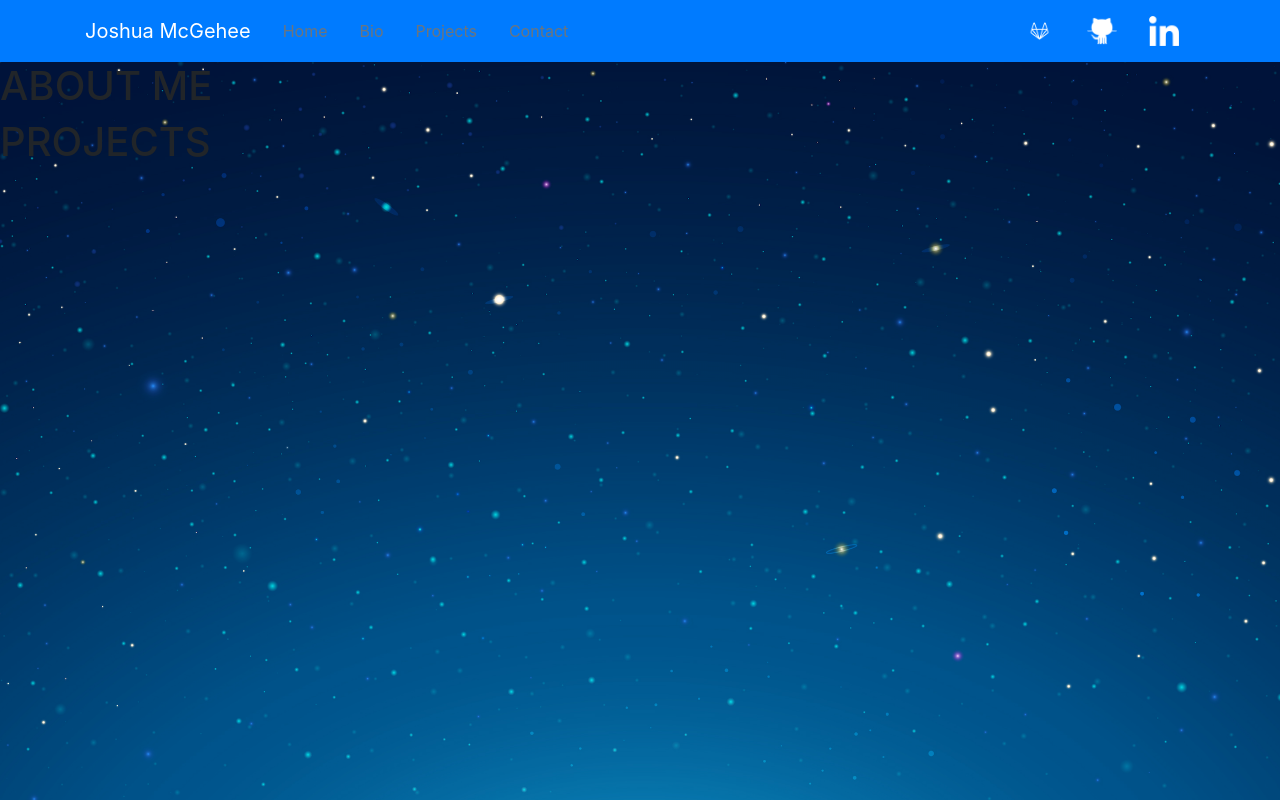
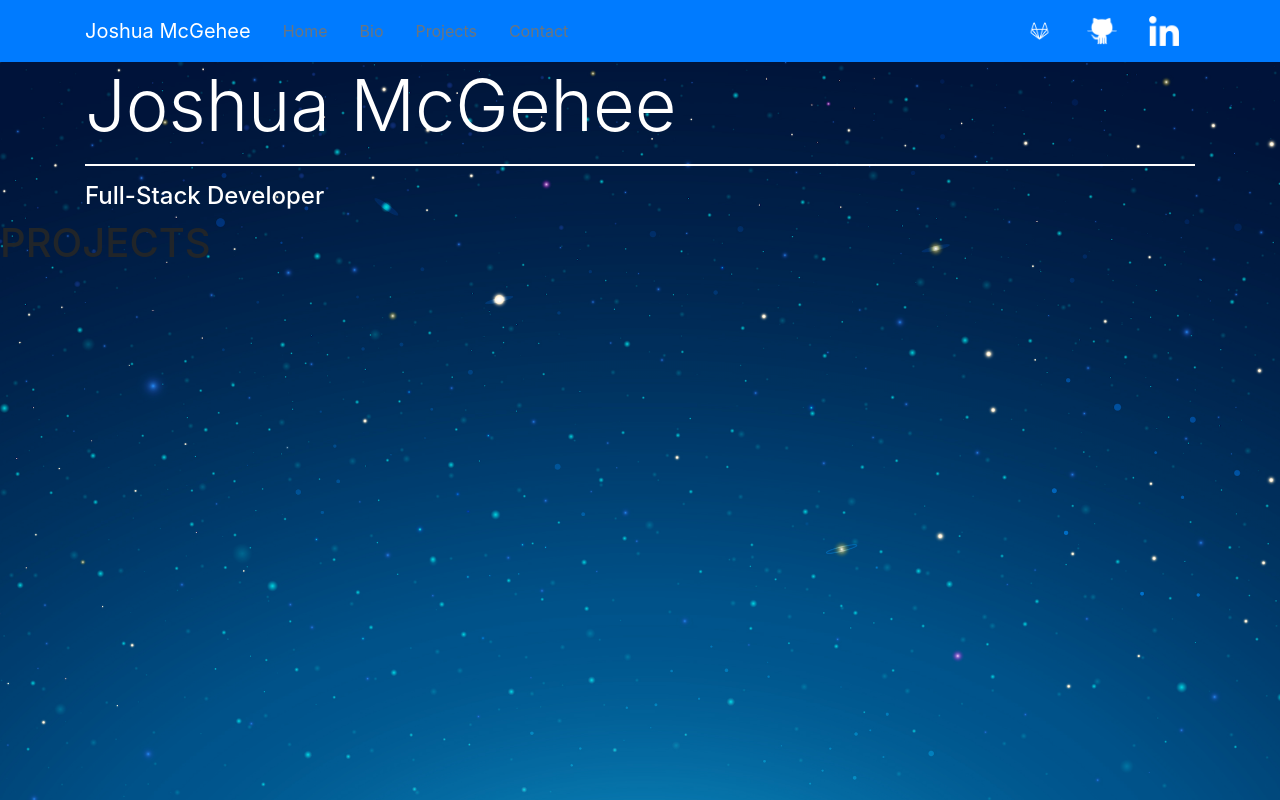
Before and after one commit to JmMcGehee/portfolio_2.0, a React (Create React App) app in the folder portfolio/: page / in a window 1280 px wide. Built offline with nearby package versions, Linux system fonts and the light colour scheme.

Commit message:
set up node-sass

```diff
--- a/portfolio/package.json
+++ b/portfolio/package.json
@@ -7,6 +7,7 @@
     "@fortawesome/free-solid-svg-icons": "^5.11.2",
     "@fortawesome/react-fontawesome": "^0.1.7",
     "bootstrap": "^4.3.1",
+    "node-sass": "^4.13.0",
     "react": "^16.11.0",
     "react-dom": "^16.11.0",
     "react-scripts": "3.2.0",
--- a/portfolio/src/App.js
+++ b/portfolio/src/App.js
@@ -1,10 +1,8 @@
 import React from 'react'
-import { Container, Nav, Navbar, NavItem, NavLink, NavbarBrand } from 'reactstrap'
-import { FontAwesomeIcon } from '@fortawesome/react-fontawesome'
-import { faLink } from '@fortawesome/free-solid-svg-icons'
+import { Container, Nav, Navbar, NavItem, NavLink, NavbarBrand, Row, Col } from 'reactstrap'
 import { navItems } from './helpers/constants'
 import { LinkedIn, GitHub, GitLab } from './assets'
-import './App.css'
+import './styles/App.scss'
 
 const App = () => {
 
@@ -16,7 +14,7 @@ const App = () => {
       <div className="mask rgba-black-strong">
         <Navbar color="primary" dark>
           <Container>
-            <NavbarBrand href="#">Joshua McGehee</NavbarBrand>
+            <NavbarBrand href="#intro">Joshua McGehee</NavbarBrand>
             <Nav className="mr-auto">
               {
                 navItems.map(nav => (
@@ -44,13 +42,18 @@ const App = () => {
             </Nav>
           </Container>
         </Navbar>
-        <Container fluid>
-
-        </Container>
       </div>
     </div>
-    <div id="bio" height="700px">
-      <h1>ABOUT ME</h1>
+    <div id="intro" className="view">
+      <Container>
+        <Row className="justify-content-center">
+          <Col className={ 'align-self-center' }>
+            <h3 className="display-3 text-white">Joshua McGehee</h3>
+            <hr />
+            <h4 className="subtext-header text-white">Full-Stack Developer</h4>
+          </Col>
+        </Row>
+      </Container>
     </div>
     <div id="projects" height="700px">
       <h1>PROJECTS</h1>
--- a/portfolio/src/index.js
+++ b/portfolio/src/index.js
@@ -1,7 +1,7 @@
 import React from 'react';
 import ReactDOM from 'react-dom';
+import './index.css';
 import 'bootstrap/dist/css/bootstrap.min.css';
-import './index.css';
 import App from './App';
 import * as serviceWorker from './serviceWorker';
 
--- a/portfolio/src/App.css
+++ b/portfolio/src/styles/App.scss
@@ -1,9 +1,11 @@
+@import './text.scss';
+
 /* * {
   border: 1px solid #000;
 } */
 
 body {
-  background: url('./assets/background.png') no-repeat center center fixed;
+  background: url('../assets/background.png') no-repeat center center fixed;
   -webkit-background-size: cover;
   -moz-background-size: cover;
   background-size: cover;
--- /dev/null
+++ b/portfolio/src/styles/_text.scss
@@ -0,0 +1,3 @@
+hr {
+  border: 1px solid white;
+}
```
Also changed, not shown: 1 other file (tests, documents, lock files or other folders).
